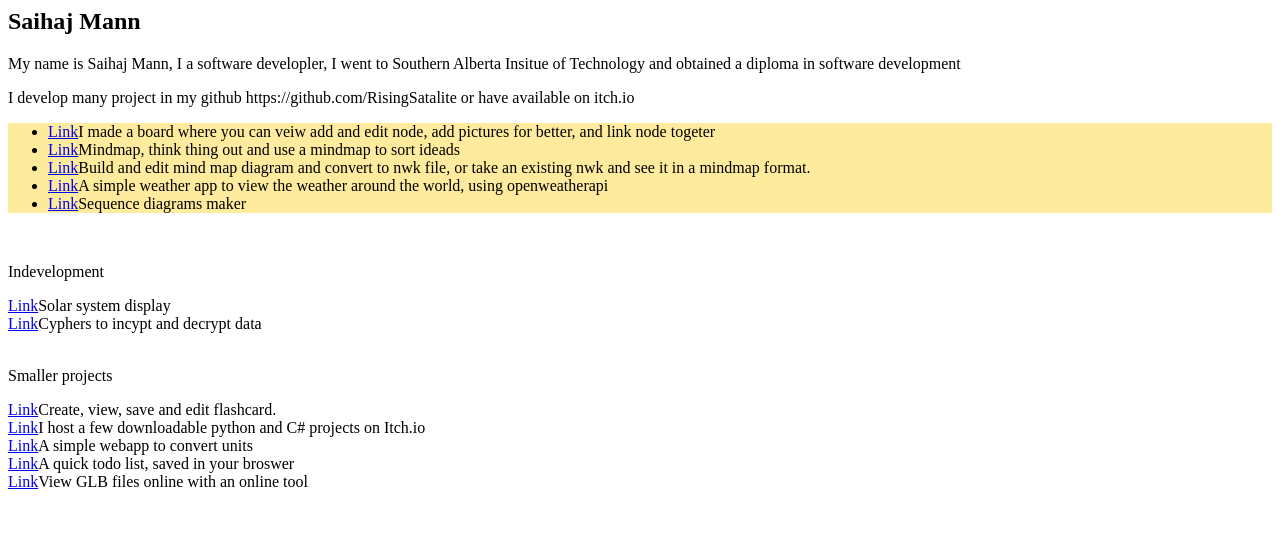
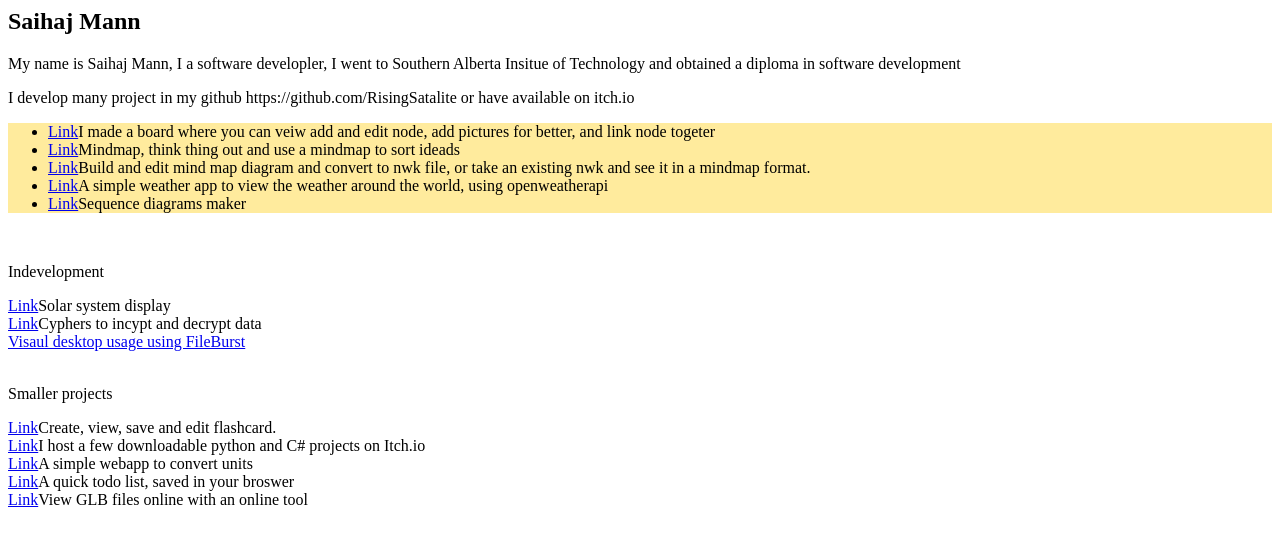
Before and after one commit to RisingSatalite/RisingSatalite.github.io, a plain HTML site: page index.html in a window 1280 px wide. Drawn offline with Linux system fonts and the light colour scheme.

Commit message:
Update index.html

```diff
--- a/index.html
+++ b/index.html
@@ -22,6 +22,7 @@
   <p>Indevelopment</p>
   <a href="solar-system-neon.vercel.app">Link</a>Solar system display</br>
   <a href="https://cypherbreak.vercel.app/">Link</a>Cyphers to incypt and decrypt data</br>
+  <a href="https://fileburst.vercel.app/">Visaul desktop usage using FileBurst</a></br>
   </br>
 
   <p>Smaller projects</p>
```
